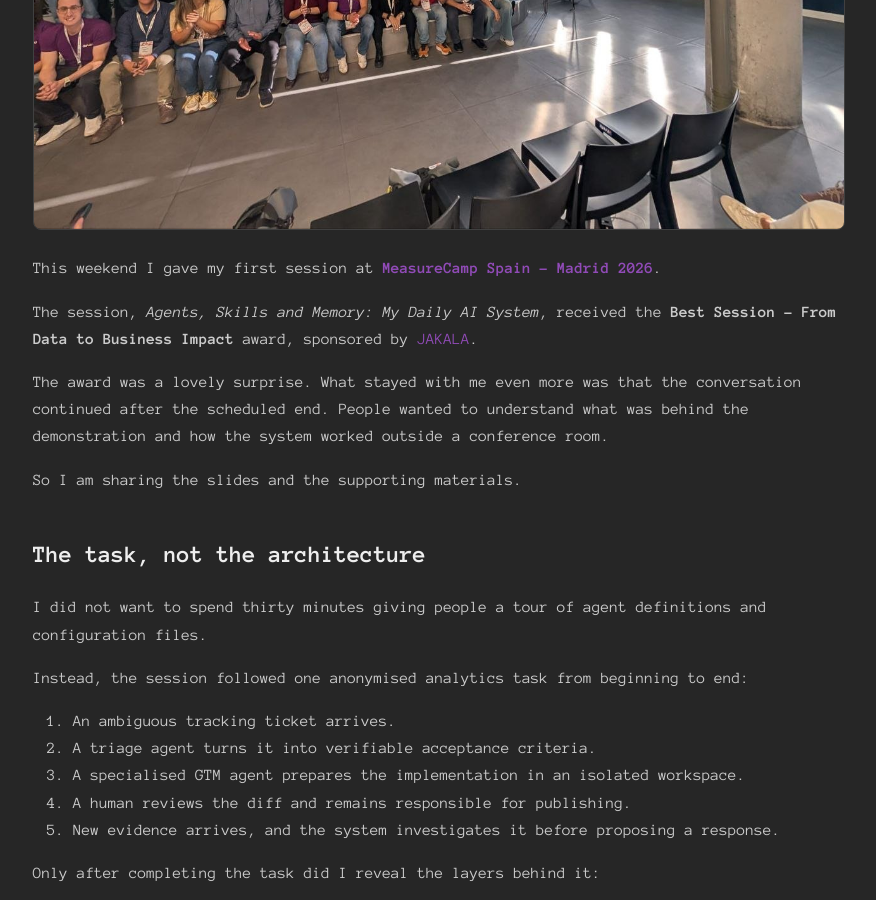
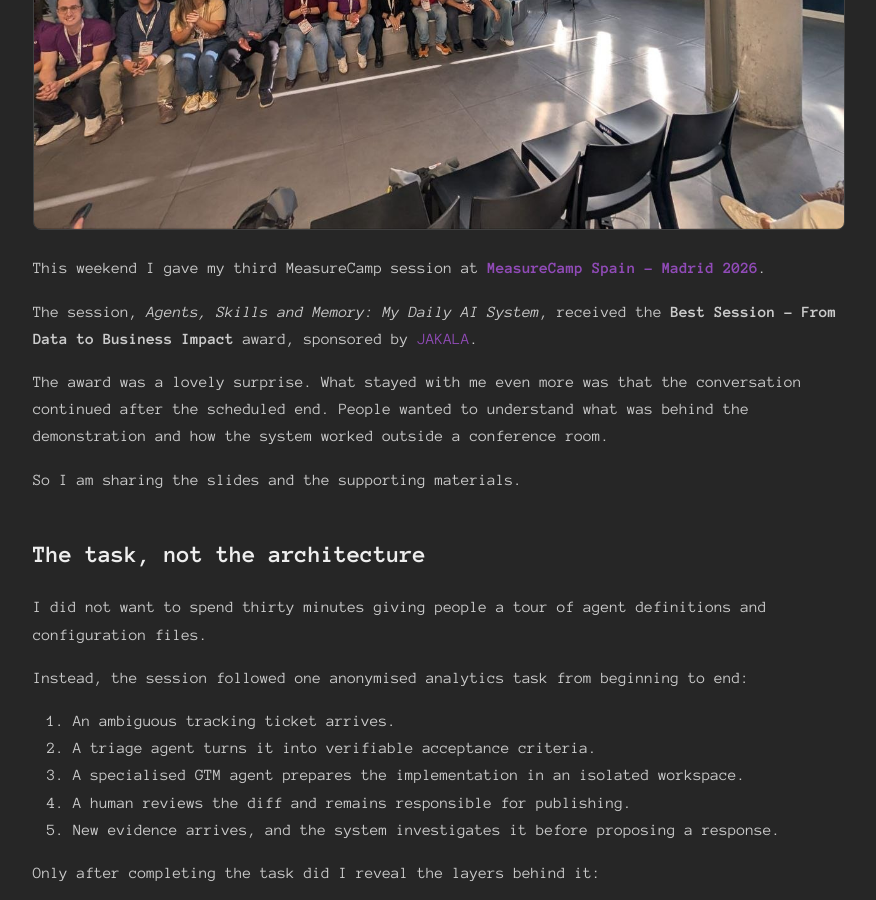
Before and after one commit to damupi/blog, a Jekyll site: the page built from _posts/2026-10-26-agents-skills-and-memory-measurecamp-madrid-2026.md, in a window 1280 px wide and 900 px high, scrolled down 725 px. Shown: the whole window, without its empty margins (201-1077 px from the left). Built offline with Jekyll 4.4.1, drawn with Linux system fonts in a browser that asks for light colours.

Commit message:
Fix MeasureCamp session count (#3)

```diff
--- a/_posts/2026-10-26-agents-skills-and-memory-measurecamp-madrid-2026.md
+++ b/_posts/2026-10-26-agents-skills-and-memory-measurecamp-madrid-2026.md
@@ -7,7 +7,7 @@ category: professional
 
 ![First-time speakers at MeasureCamp Madrid 2026](/img/2026-10-26-measurecamp-madrid-agents-skills-memory-1.jpg)
 
-This weekend I gave my first session at [**MeasureCamp Spain – Madrid 2026**](https://spain.measurecamp.org/).
+This weekend I gave my third MeasureCamp session at [**MeasureCamp Spain – Madrid 2026**](https://spain.measurecamp.org/).
 
 The session, *Agents, Skills and Memory: My Daily AI System*, received the **Best Session – From Data to Business Impact** award, sponsored by [JAKALA](https://www.jakala.com/).
 
```
